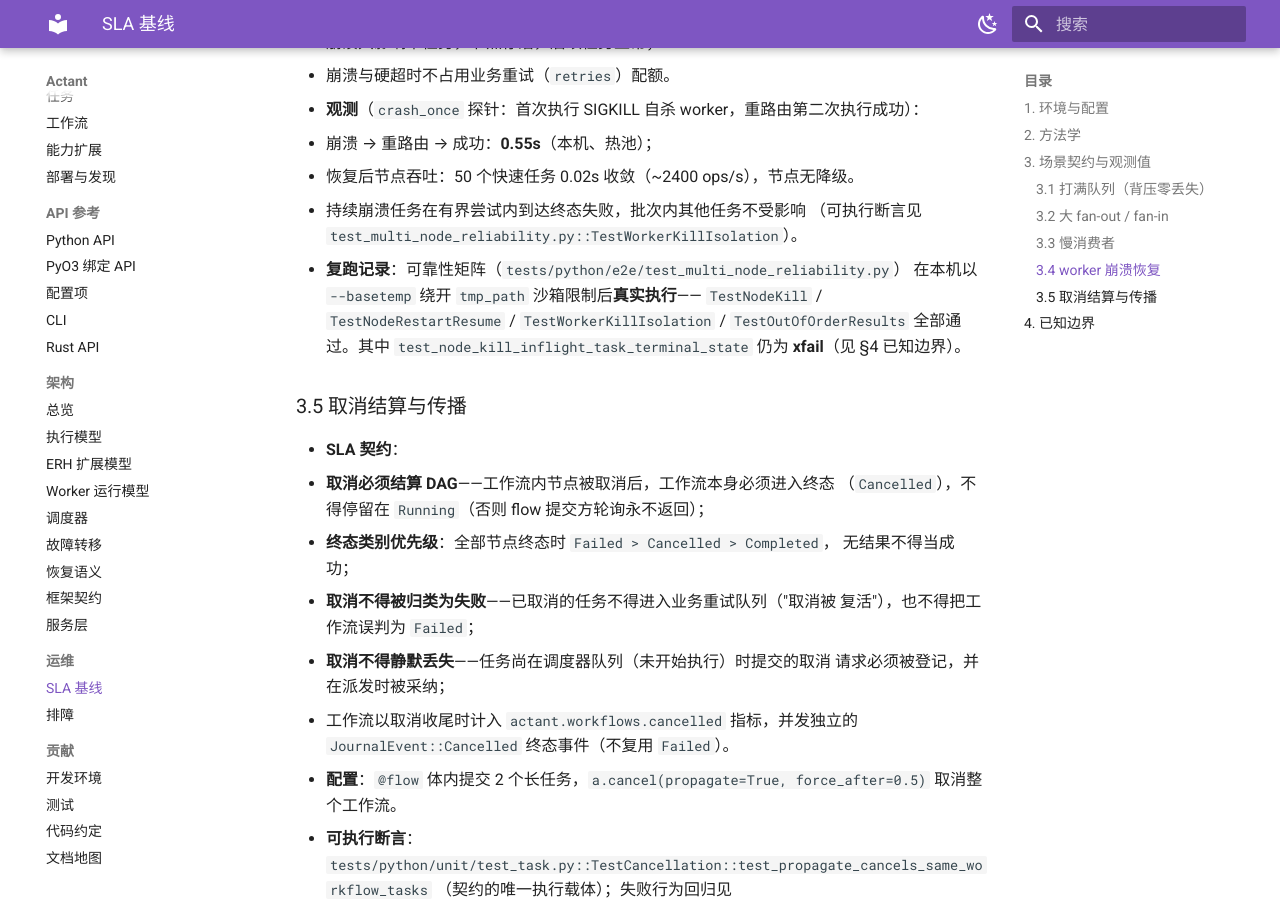
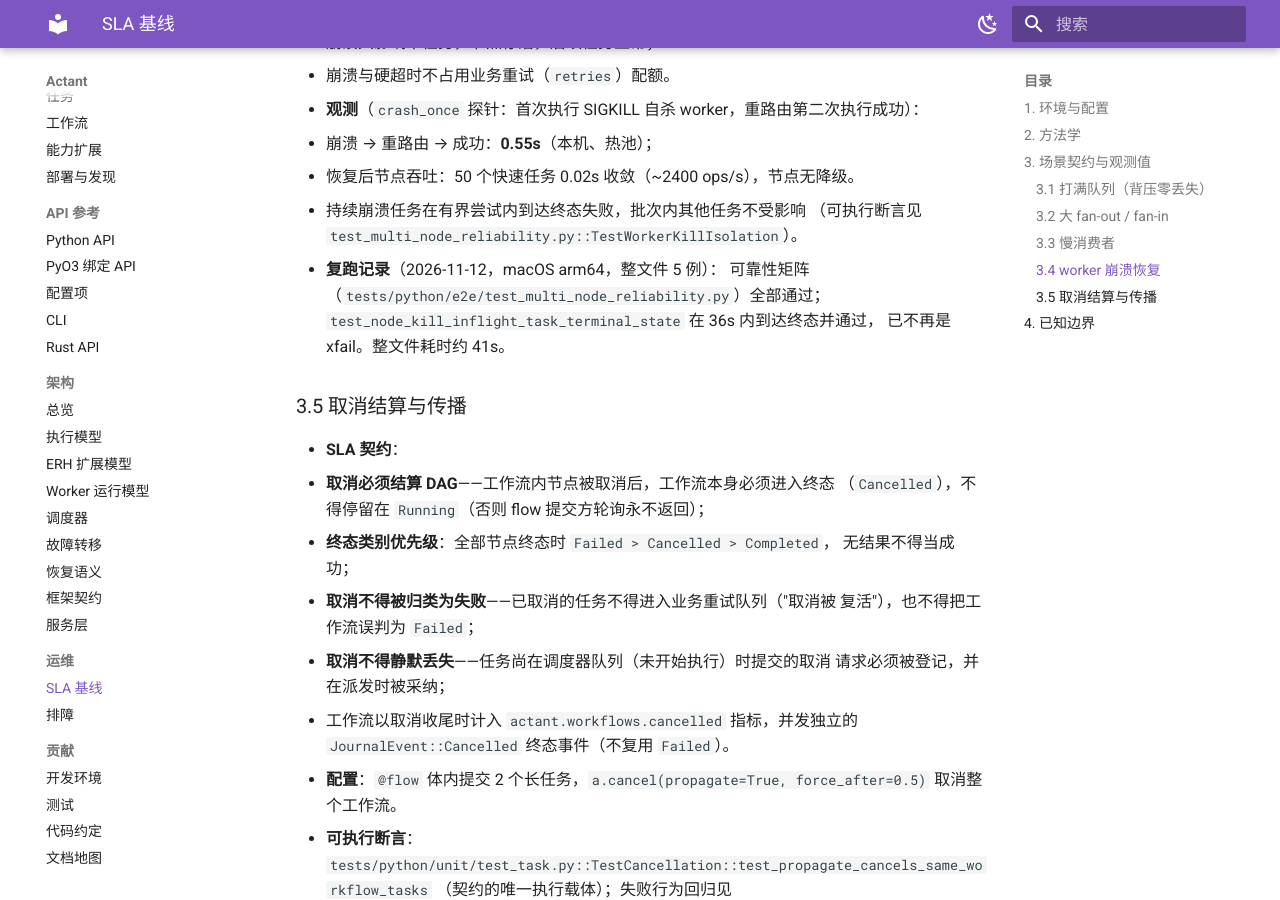
Before and after one commit to krita-frag/actant, an MkDocs documentation site: the page built from docs/operations/sla-baseline.md, in a window 1280 px wide and 900 px high, scrolled down 3007 px. Built offline with MkDocs 1.6.1 and Material for MkDocs 9.7.7, drawn with Linux system fonts in a browser that asks for light colours; the version menu is left out.

Commit message:
docs(sla): 更新可靠性矩阵复跑结果，移除过期 xfail 标记
2026-11-12 整文件复跑 5 例全部通过，其中
test_node_kill_inflight_task_terminal_state 36s 到达终态并通过。

```diff
--- a/docs/operations/sla-baseline.md
+++ b/docs/operations/sla-baseline.md
@@ -100,11 +100,10 @@
   - 恢复后节点吞吐：50 个快速任务 0.02s 收敛（~2400 ops/s），节点无降级。
   - 持续崩溃任务在有界尝试内到达终态失败，批次内其他任务不受影响
     （可执行断言见 `test_multi_node_reliability.py::TestWorkerKillIsolation`）。
-- **复跑记录**：可靠性矩阵（`tests/python/e2e/test_multi_node_reliability.py`）
-  在本机以 `--basetemp` 绕开 `tmp_path` 沙箱限制后**真实执行**——
-  `TestNodeKill` / `TestNodeRestartResume` / `TestWorkerKillIsolation` /
-  `TestOutOfOrderResults` 全部通过。其中
-  `test_node_kill_inflight_task_terminal_state` 仍为 **xfail**（见 §4 已知边界）。
+- **复跑记录**（2026-11-12，macOS arm64，整文件 5 例）：
+  可靠性矩阵（`tests/python/e2e/test_multi_node_reliability.py`）全部通过；
+  `test_node_kill_inflight_task_terminal_state` 在 36s 内到达终态并通过，
+  已不再是 xfail。整文件耗时约 41s。
 
 ### 3.5 取消结算与传播
 
```
